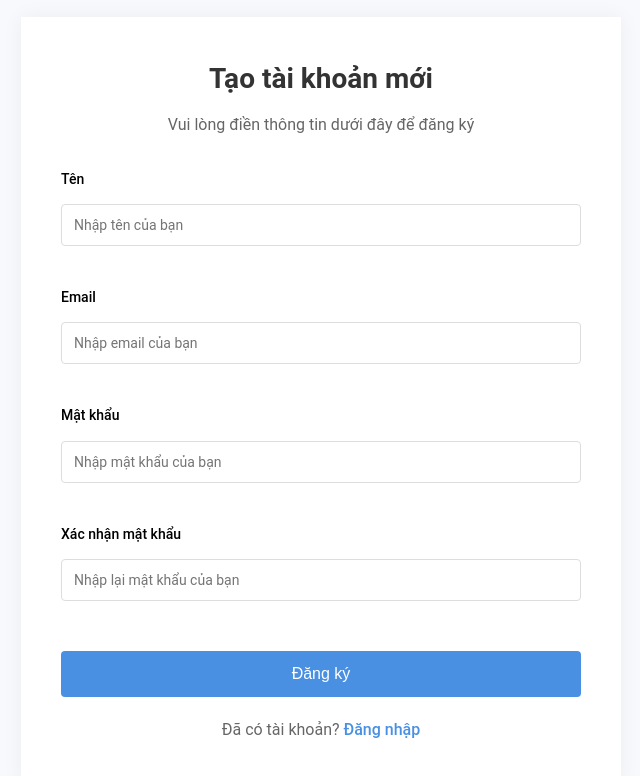
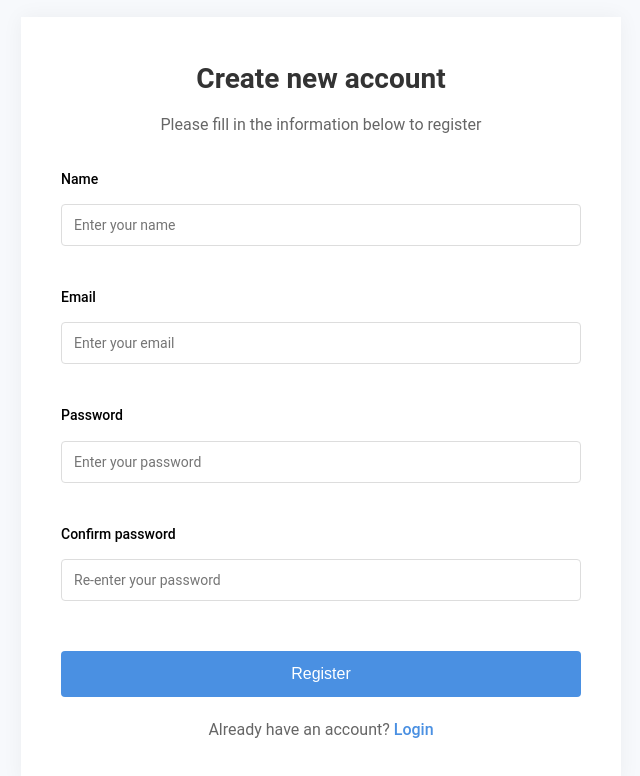
Before and after one commit to DazKha/SE104.P28, a React (Vite) app in the folder frontend/: page /register in a window 1280 px wide. Shown: the top 776 px of the page, without its empty margins (319-959 px from the left). Built offline with nearby package versions, Linux system fonts and the light colour scheme.

Commit message:
Update UI components and styles for better user experience

```diff
--- a/frontend/src/components/Login/LoginForm.jsx
+++ b/frontend/src/components/Login/LoginForm.jsx
@@ -40,14 +40,14 @@ const LoginForm = ({ onSuccess }) => {
     // Validate email
     const emailRegex = /^[^\s@]+@[^\s@]+\.[^\s@]+$/;
     if (!formData.email.trim()) {
-      newErrors.email = "Email không được để trống";
+      newErrors.email = "Do not leave this field blank";
     } else if (!emailRegex.test(formData.email)) {
-      newErrors.email = "Email không hợp lệ";
+      newErrors.email = "Invalid email";
     }
 
     // Validate password
     if (!formData.password) {
-      newErrors.password = "Mật khẩu không được để trống";
+      newErrors.password = "Do not leave this field blank";
     }
 
     return newErrors;
@@ -84,7 +84,7 @@ const LoginForm = ({ onSuccess }) => {
       const data = await response.json();
 
       if (!response.ok) {
-        throw new Error(data.message || 'Đăng nhập thất bại');
+        throw new Error(data.message || 'Login failed');
       }
 
       // Store token and user data
@@ -110,7 +110,7 @@ const LoginForm = ({ onSuccess }) => {
       navigate('/dashboard');
     } catch (error) {
       console.error('Login error:', error);
-      setApiError(error.message || 'Đăng nhập thất bại. Vui lòng thử lại.');
+      setApiError(error.message || 'Login failed. Please try again.');
     } finally {
       setIsSubmitting(false);
     }
@@ -129,13 +129,13 @@ const LoginForm = ({ onSuccess }) => {
           value={formData.email}
           onChange={handleChange}
           className={errors.email ? 'error' : ''}
-          placeholder="Nhập email của bạn"
+          placeholder="Enter your email"
         />
         {errors.email && <span className="error-message">{errors.email}</span>}
       </div>
 
       <div className="form-group">
-        <label htmlFor="password">Mật khẩu</label>
+        <label htmlFor="password">Password</label>
         <input
           type="password"
           id="password"
@@ -143,7 +143,7 @@ const LoginForm = ({ onSuccess }) => {
           value={formData.password}
           onChange={handleChange}
           className={errors.password ? 'error' : ''}
-          placeholder="Nhập mật khẩu của bạn"
+          placeholder="Enter your password"
         />
         {errors.password && <span className="error-message">{errors.password}</span>}
       </div>
@@ -157,20 +157,20 @@ const LoginForm = ({ onSuccess }) => {
             checked={formData.rememberMe}
             onChange={handleChange}
           />
-          <label htmlFor="rememberMe">Ghi nhớ đăng nhập</label>
+          <label htmlFor="rememberMe">Remember me</label>
         </div>
 
         <Link to="/forgot-password" className="forgot-password">
-          Quên mật khẩu?
+          Forgot password?
         </Link>
       </div>
 
       <button type="submit" className="submit-button" disabled={isSubmitting}>
-        {isSubmitting ? 'Đang xử lý...' : 'Đăng nhập'}
+        {isSubmitting ? 'Processing...' : 'Login'}
       </button>
 
       <div className="login-footer">
-        <p>Chưa có tài khoản? <Link to="/register" className="register-link">Đăng ký</Link></p>
+        <p>Don't have an account? <Link to="/register" className="register-link">Register</Link></p>
       </div>
     </form>
   );
--- a/frontend/src/components/Login/LoginHeader.jsx
+++ b/frontend/src/components/Login/LoginHeader.jsx
@@ -3,8 +3,8 @@ import React from 'react';
 const LoginHeader = () => {
   return (
     <div className="login-header">
-      <h1>Đăng nhập</h1>
-      <p>Vui lòng đăng nhập để truy cập tài khoản của bạn</p>
+      <h1>Login</h1>
+      <p>Please login to access your account</p>
     </div>
   );
 };
--- a/frontend/src/components/Login/LoginSuccessMessage.jsx
+++ b/frontend/src/components/Login/LoginSuccessMessage.jsx
@@ -13,10 +13,10 @@ const LoginSuccessMessage = ({ user }) => {
   return (
     <div className="login-container success-container">
       <div className="success-message">
-        <h2>Đăng nhập thành công!</h2>
-        <p>Chào mừng quay trở lại, {user?.email || 'bạn'}!</p>
-        <p>Bạn sẽ được chuyển đến trang chủ trong vài giây...</p>
-        <Link to="/" className="btn btn-primary">Đến trang chủ ngay</Link>
+        <h2>Login successful!</h2>
+        <p>Welcome back, {user?.email || 'you'}!</p>
+        <p>You will be redirected to the home page in a few seconds...</p>
+        <Link to="/" className="btn btn-primary">Go to home page now</Link>
       </div>
     </div>
   );
--- a/frontend/src/components/Register/RegisterForm.jsx
+++ b/frontend/src/components/Register/RegisterForm.jsx
@@ -41,27 +41,27 @@ const RegisterForm = ({ onSuccess }) => {
 
     // Validate name
     if (!formData.name.trim()) {
-      newErrors.name = "Tên không được để trống";
+      newErrors.name = "Do not leave this field blank";
     }
 
     // Validate email
     const emailRegex = /^[^\s@]+@[^\s@]+\.[^\s@]+$/;
     if (!formData.email.trim()) {
-      newErrors.email = "Email không được để trống";
+      newErrors.email = "Do not leave this field blank";
     } else if (!emailRegex.test(formData.email)) {
-      newErrors.email = "Email không hợp lệ";
+      newErrors.email = "Invalid email";
     }
 
     // Validate password
     if (!formData.password) {
-      newErrors.password = "Mật khẩu không được để trống";
+      newErrors.password = "Do not leave this field blank";
     } else if (formData.password.length < 8) {
-      newErrors.password = "Mật khẩu phải có ít nhất 8 ký tự";
+      newErrors.password = "Password must be at least 8 characters";
     }
 
     // Validate confirm password
     if (formData.password !== formData.confirmPassword) {
-      newErrors.confirmPassword = "Mật khẩu xác nhận không khớp";
+      newErrors.confirmPassword = "Password confirmation does not match";
     }
 
     return newErrors;
@@ -95,7 +95,7 @@ const RegisterForm = ({ onSuccess }) => {
       navigate('/login');
     } catch (error) {
       console.error('Registration error:', error);
-      setApiError(error.response?.data?.message || 'Đăng ký thất bại. Vui lòng thử lại.');
+      setApiError(error.response?.data?.message || 'Registration failed. Please try again.');
     } finally {
       setIsSubmitting(false);
     }
@@ -108,7 +108,7 @@ const RegisterForm = ({ onSuccess }) => {
 
         <div className="form-row">
           <div className="form-group">
-            <label className="name-label">Tên</label>
+            <label className="name-label">Name</label>
             <input
               type="text"
               id="name"
@@ -116,7 +116,7 @@ const RegisterForm = ({ onSuccess }) => {
               value={formData.name}
               onChange={handleChange}
               className={errors.name ? 'error' : ''}
-              placeholder="Nhập tên của bạn"
+              placeholder="Enter your name"
             />
             {errors.name && <span className="error-message">{errors.name}</span>}
           </div>
@@ -131,13 +131,13 @@ const RegisterForm = ({ onSuccess }) => {
             value={formData.email}
             onChange={handleChange}
             className={errors.email ? 'error' : ''}
-            placeholder="Nhập email của bạn"
+            placeholder="Enter your email"
           />
           {errors.email && <span className="error-message">{errors.email}</span>}
         </div>
 
         <div className="form-group">
-          <label className="password-label">Mật khẩu</label>
+          <label className="password-label">Password</label>
           <input
             type="password"
             id="password"
@@ -145,13 +145,13 @@ const RegisterForm = ({ onSuccess }) => {
             value={formData.password}
             onChange={handleChange}
             className={errors.password ? 'error' : ''}
-            placeholder="Nhập mật khẩu của bạn"
+            placeholder="Enter your password"
           />
           {errors.password && <span className="error-message">{errors.password}</span>}
         </div>
 
         <div className="form-group">
-          <label className="confirmPassword-label">Xác nhận mật khẩu</label>
+          <label className="confirmPassword-label">Confirm password</label>
           <input
             type="password"
             id="confirmPassword"
@@ -159,18 +159,18 @@ const RegisterForm = ({ onSuccess }) => {
             value={formData.confirmPassword}
             onChange={handleChange}
             className={errors.confirmPassword ? 'error' : ''}
-            placeholder="Nhập lại mật khẩu của bạn"
+            placeholder="Re-enter your password"
           />
           {errors.confirmPassword && <span className="error-message">{errors.confirmPassword}</span>}
         </div>
 
         <button type="submit" className="submit-button" disabled={isSubmitting}>
-          {isSubmitting ? 'Đang xử lý...' : 'Đăng ký'}
+          {isSubmitting ? 'Processing...' : 'Register'}
         </button>
       </form>
 
       <div className="register-footer">
-        <p>Đã có tài khoản? <Link to="/login" className="login-link">Đăng nhập</Link></p>
+        <p>Already have an account? <Link to="/login" className="login-link">Login</Link></p>
       </div>
     </>
   );
--- a/frontend/src/components/Register/RegisterHeader.jsx
+++ b/frontend/src/components/Register/RegisterHeader.jsx
@@ -3,8 +3,8 @@ import React from 'react';
 const RegisterHeader = () => {
   return (
     <div className="register-header">
-      <h1>Tạo tài khoản mới</h1>
-      <p>Vui lòng điền thông tin dưới đây để đăng ký</p>
+      <h1>Create new account</h1>
+      <p>Please fill in the information below to register</p>
     </div>
   );
 };
--- a/frontend/src/components/Register/RegisterSuccessMessage.jsx
+++ b/frontend/src/components/Register/RegisterSuccessMessage.jsx
@@ -5,10 +5,10 @@ const RegisterSuccessMessage = () => {
     return (
         <div className="register-container success-container">
             <div className="success-message">
-                <h2>Đăng ký thành công</h2>
-                <p>Cảm ơn bạn đã đăng ký tài khoản.</p>
+                <h2>Registration successful</h2>
+                <p>Thank you for registering.</p>
                 <Link to="/login" className="btn btn-primary">
-                    Quay trở lại trang đăng nhập
+                    Go back to login page
                 </Link>
             </div>
         </div>
```
Also changed, not shown: 2 other files (tests, documents, lock files or other folders).
